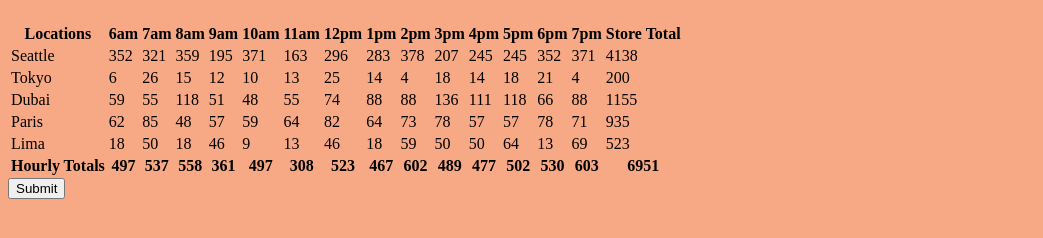
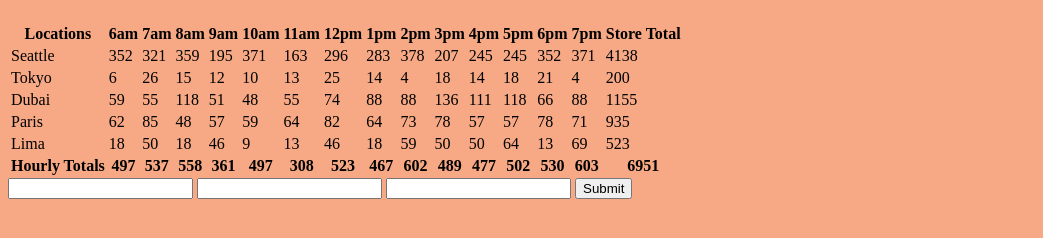
Before and after one commit to Alex2Pena/cookie-stand, a plain HTML site: page sales.html in a window 1280 px wide. Shown: the part 176-414 px from the top of the page, without its empty margins (0-1043 px from the left). Drawn offline with Linux system fonts and the light colour scheme.

Commit message:
completed cookie stand

```diff
--- a/app.js
+++ b/app.js
@@ -349,7 +349,12 @@ renderFooter();
 
 //-------------------------------Lab 9 Form & Events------------------------------------------------
 
-var form = document.getElementById('Store-Name');
-form.addEventListener('submit')
-function handleSubmit(){
+
+// grab element from DOM
+var form = document.getElementById('Store-Info');
+// Assign even listener of type "submit" to form element and passing in a function to run when the event is called
+form.addEventListener('submit', handleSubmit);
+//
+function handleSubmit(event){
+
 }
--- a/sales.html
+++ b/sales.html
@@ -13,11 +13,11 @@
         <tbody id="salesTable"></tbody>
     </table>
 
-    <form id="Store-Info" onsubmit="handleSubmit()">
-        <inout store="Store-Name" type="text">
-        <inout minCust="Minumum-Customers" type="text">
-        <inout maxCust="Maximum-Customers" type="text">
-        <inout avgSales="Average-Sales" type="text">
+    <form id="Store-Info">
+        <input store="Store-Name" type="text">
+        <inut minCust="Minumum-Customers" type="text">
+        <input maxCust="Maximum-Customers" type="text">
+        <input avgSales="Average-Sales" type="text">
         <button type="submit">Submit</button>
     </form>
 
```
